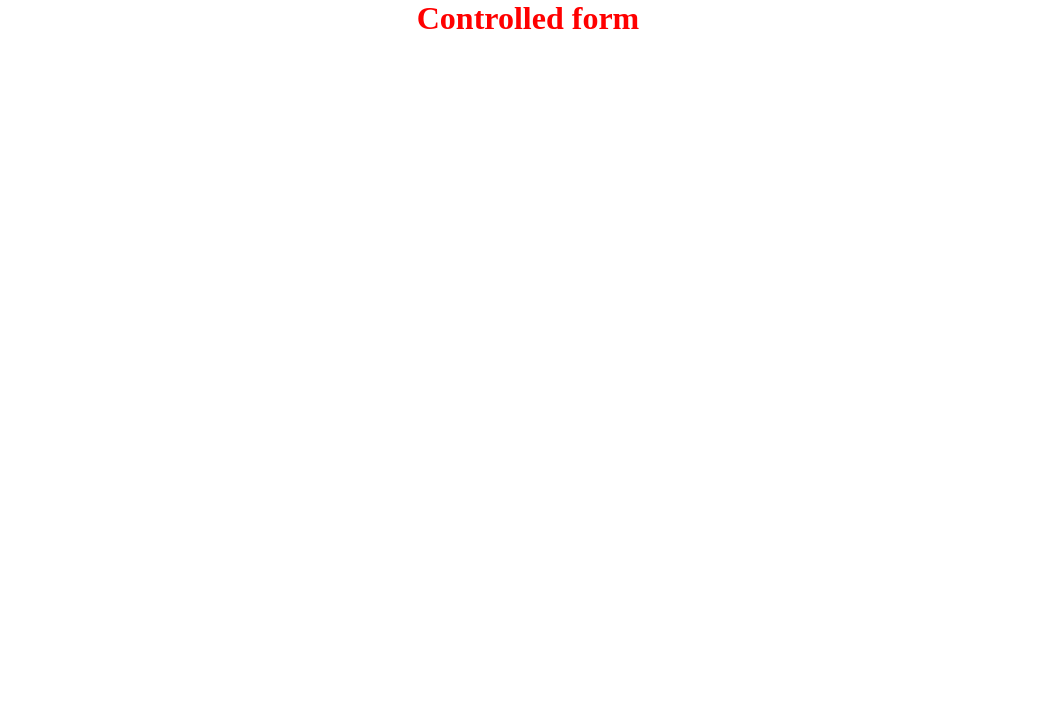
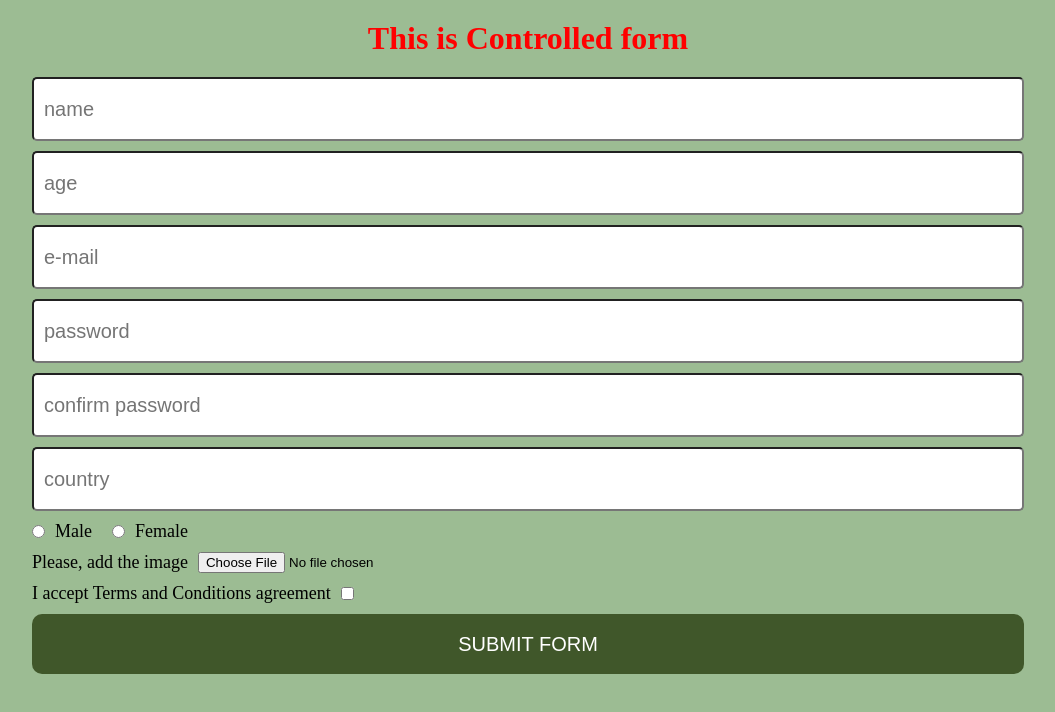
Before and after one commit to patciahevich/React_2025_Q1, a React (Vite) app in the folder forms/: page /controlled in a window 1280 px wide. Shown: the top 712 px of the page, without its empty margins (112-1167 px from the left). Built offline with nearby package versions, Linux system fonts and the light colour scheme.

Commit message:
feat: implement controlled form

```diff
--- a/forms/package.json
+++ b/forms/package.json
@@ -12,12 +12,14 @@
     "prepare": "cd .. && husky forms/.husky"
   },
   "dependencies": {
+    "@hookform/resolvers": "^4.1.3",
     "@reduxjs/toolkit": "^2.6.1",
     "react": "^19.0.0",
     "react-dom": "^19.0.0",
     "react-hook-form": "^7.54.2",
     "react-redux": "^9.2.0",
-    "react-router-dom": "^7.3.0"
+    "react-router-dom": "^7.3.0",
+    "yup": "^1.6.1"
   },
   "devDependencies": {
     "@eslint/js": "^9.21.0",
--- a/forms/src/index.css
+++ b/forms/src/index.css
@@ -7,28 +7,16 @@
 
 h1,
 h2 {
-  width: 100%;
-  text-align: center;
   color: red;
 }
 
 a {
   width: auto;
-  height: 60px;
-
   padding: 20px;
-
-  background-color: rgb(64, 87, 42);
-  color: white;
-  text-decoration: none;
-  border-radius: 10px;
-
-  transform: scale(1);
-  transition: all 0.4s;
 }
 
-a:hover {
-  transform: scale(1.1);
+span {
+  font-size: 18px;
 }
 
 nav {
@@ -38,3 +26,73 @@ nav {
   justify-content: center;
   gap: 30px;
 }
+
+p {
+  color: red;
+  font-size: 12px;
+}
+
+form {
+  width: 80%;
+
+  display: flex;
+  flex-direction: column;
+  gap: 10px;
+}
+
+input[type='text'],
+input[type='number'] {
+  width: 100%;
+  height: 64px;
+
+  padding: 30px 10px;
+
+  font-size: 20px;
+  border-radius: 5px;
+}
+
+label {
+  display: flex;
+  gap: 10px;
+}
+
+button {
+  border: none;
+}
+
+button,
+a {
+  height: 60px;
+
+  background-color: rgb(64, 87, 42);
+  color: white;
+  border-radius: 10px;
+
+  text-decoration: none;
+  text-transform: uppercase;
+  font-size: 20px;
+
+  cursor: pointer;
+  transform: scale(1);
+  transition: all 0.4s;
+}
+
+button[type='button'] {
+  width: 150px;
+  height: 30px;
+  font-size: 10px;
+}
+
+button:hover,
+a:hover {
+  transform: scale(1.1);
+}
+
+button:active {
+  transform: scale(0.9);
+}
+
+img {
+  width: 150px;
+  height: auto;
+}
--- a/forms/src/pages/Controlled.tsx
+++ b/forms/src/pages/Controlled.tsx
@@ -1,5 +1,117 @@
+import { useForm } from 'react-hook-form';
+import { FormData } from '../utils/types';
+import { yupResolver } from '@hookform/resolvers/yup';
+import { formSchema } from '../utils/validationSchema';
+import { useState } from 'react';
+import convertFileToBase64 from '../utils/convertFile';
+
 function Controlled() {
-  return <h1>Controlled form</h1>;
+  const {
+    register,
+    setValue,
+    handleSubmit,
+    formState: { errors },
+  } = useForm<FormData>({
+    mode: 'onBlur',
+    resolver: yupResolver(formSchema),
+  });
+
+  const [preview, setPreview] = useState<string | null>(null);
+
+  const handleFileUpload = async (
+    event: React.ChangeEvent<HTMLInputElement>
+  ) => {
+    const file = event.target.files?.[0];
+
+    if (file) {
+      try {
+        const base64String = await convertFileToBase64(file);
+        setPreview(base64String);
+      } catch (error) {
+        console.warn(error);
+      }
+    }
+  };
+
+  const resetImage = function () {
+    setValue('image', undefined);
+    setPreview(null);
+  };
+
+  const onSubmit = async (data: FormData) => {
+    console.log(data);
+  };
+
+  return (
+    <div className="wrapper">
+      <h1>This is Controlled form</h1>
+      <form onSubmit={handleSubmit(onSubmit)}>
+        <input type="text" {...register('name')} placeholder="name" />
+        {errors.name && <p>{errors.name.message}</p>}
+        <input type="number" {...register('age')} placeholder="age" />
+        {errors.age && <p>{errors.age.message}</p>}
+        <input type="text" {...register('email')} placeholder="e-mail" />
+        {errors.email && <p>{errors.email.message}</p>}
+        <input type="text" {...register('password')} placeholder="password" />
+        {errors.password && <p>{errors.password.message}</p>}
+        {errors.password?.types?.lowercase && (
+          <p>{errors.password.types.lowercase}</p>
+        )}
+        {errors.password?.types?.uppercase && (
+          <p>{errors.password.types.uppercase}</p>
+        )}
+        {errors.password?.types?.number && (
+          <p>{errors.password.types.number}</p>
+        )}
+        {errors.password?.types?.special && (
+          <p>{errors.password.types.special}</p>
+        )}
+        <input
+          type="text"
+          {...register('confirmPassword')}
+          placeholder="confirm password"
+        />
+        {errors.confirmPassword && <p>{errors.confirmPassword.message}</p>}
+        <input type="text" {...register('country')} placeholder="country" />
+        {errors.country && <p>{errors.country.message}</p>}
+
+        <div className="gender">
+          <label>
+            <input type="radio" value="male" {...register('gender')} />
+            <span>Male</span>
+          </label>
+
+          <label>
+            <input type="radio" value="female" {...register('gender')} />
+            <span>Female</span>
+          </label>
+        </div>
+        {errors.gender && <p>{errors.gender.message}</p>}
+        <label>
+          <span>Please, add the image</span>
+          <input
+            type="file"
+            {...register('image')}
+            onChange={handleFileUpload}
+          />
+        </label>
+        {errors.image && <p>{errors.image.message}</p>}
+        {preview && <img src={preview} alt="preview" />}
+        {preview && (
+          <button type="button" onClick={resetImage}>
+            Delete the file
+          </button>
+        )}
+
+        <label>
+          <span>I accept Terms and Conditions agreement</span>
+          <input type="checkbox" {...register('terms')} />
+        </label>
+        {errors.terms && <p>{errors.terms.message}</p>}
+        <button type="submit">submit form</button>
+      </form>
+    </div>
+  );
 }
 
 export default Controlled;
--- /dev/null
+++ b/forms/src/store/slices/countrySlice.ts
@@ -0,0 +1,73 @@
+import { createSlice, PayloadAction } from '@reduxjs/toolkit';
+
+interface CountryState {
+  countries: Array<string>;
+}
+
+const initialState: CountryState = {
+  countries: [
+    'United States',
+    'Canada',
+    'United Kingdom',
+    'Germany',
+    'France',
+    'Italy',
+    'Spain',
+    'Netherlands',
+    'Belgium',
+    'Sweden',
+    'Norway',
+    'Denmark',
+    'Finland',
+    'Iceland',
+    'Switzerland',
+    'Austria',
+    'Poland',
+    'Czech Republic',
+    'Hungary',
+    'Slovakia',
+    'Portugal',
+    'Greece',
+    'Ireland',
+    'Australia',
+    'New Zealand',
+    'Japan',
+    'South Korea',
+    'China',
+    'India',
+    'Brazil',
+    'Argentina',
+    'Mexico',
+    'Colombia',
+    'Chile',
+    'Peru',
+    'South Africa',
+    'Egypt',
+    'Turkey',
+    'Saudi Arabia',
+    'United Arab Emirates',
+    'Israel',
+    'Thailand',
+    'Vietnam',
+    'Malaysia',
+    'Indonesia',
+    'Philippines',
+    'Singapore',
+    'Russia',
+    'Ukraine',
+    'Kazakhstan',
+  ],
+};
+
+const countriesSlice = createSlice({
+  name: 'countries',
+  initialState,
+  reducers: {
+    add: (state, action: PayloadAction<string>) => {
+      state.countries.push(action.payload);
+    },
+  },
+});
+
+export const { add } = countriesSlice.actions;
+export default countriesSlice.reducer;
--- a/forms/src/store/store.ts
+++ b/forms/src/store/store.ts
@@ -1,9 +1,11 @@
 import { configureStore } from '@reduxjs/toolkit';
 import formReducer from './slices/formSlice';
+import countriesReducer from './slices/countrySlice';
 
 export const store = configureStore({
   reducer: {
     forms: formReducer,
+    countries: countriesReducer,
   },
 });
 
--- a/forms/src/styles/main.scss
+++ b/forms/src/styles/main.scss
@@ -6,7 +6,13 @@
 
   display: flex;
   flex-direction: column;
+  align-items: center;
   gap: 20px;
 
   background-color: rgba(119, 163, 106, 0.721);
 }
+
+.gender {
+  display: flex;
+  gap: 20px;
+}
--- /dev/null
+++ b/forms/src/utils/convertFile.ts
@@ -0,0 +1,24 @@
+const convertFileToBase64 = (file: File): Promise<string> => {
+  return new Promise((resolve, reject) => {
+    if (!file) {
+      reject(new Error('No file provided'));
+      return;
+    }
+
+    const reader = new FileReader();
+
+    reader.onload = () => {
+      if (typeof reader.result === 'string') {
+        resolve(reader.result);
+      } else {
+        reject(new Error('Failed to convert file to Base64'));
+      }
+    };
+
+    reader.onerror = () => reject(new Error('Error reading file'));
+
+    reader.readAsDataURL(file);
+  });
+};
+
+export default convertFileToBase64;
--- a/forms/src/utils/types.ts
+++ b/forms/src/utils/types.ts
@@ -3,6 +3,9 @@ export type FormData = {
   age: number;
   email: string;
   password: string;
+  confirmPassword: string;
+  country: string;
   gender: string;
-  country: string;
+  image?: FileList;
+  terms?: boolean;
 };
--- /dev/null
+++ b/forms/src/utils/validationSchema.ts
@@ -0,0 +1,73 @@
+import * as yup from 'yup';
+
+const maxSize = 2 * 1024 * 1024;
+const validFileExtensions = ['jpeg', 'png'];
+
+function isValidFileType(fileName: string) {
+  return fileName
+    ? validFileExtensions.includes(fileName.split('.')[1])
+    : false;
+}
+
+export const formSchema = yup.object().shape({
+  name: yup
+    .string()
+    .required('Name is required')
+    .matches(
+      /^[A-Z][a-z]+$/,
+      'First letter must be uppercase, others lowercase'
+    ),
+  age: yup
+    .number()
+    .required('Age is required')
+    .moreThan(0, 'Age should be more than 0'),
+  email: yup
+    .string()
+    .required('Email is required')
+    .email('Email should be valid'),
+  password: yup
+    .string()
+    .required('Password is required')
+    .test('number', 'Password should contain at least 1 number', (value) =>
+      /[0-9]/.test(value)
+    )
+    .test(
+      'uppercase',
+      'Password should contain at least 1 uppercase letter',
+      (value) => /[A-Z]/.test(value)
+    )
+    .test(
+      'lowercase',
+      'The password should contain at least 1 lowercase letter',
+      (value) => /[a-z]/.test(value)
+    )
+    .test(
+      'special',
+      'The password should contain at least 1 spacial character (!@#$%^&*)',
+      (value) => /[!@#$%^&*]/.test(value)
+    ),
+  confirmPassword: yup
+    .string()
+    .required('You should confirm your password')
+    .oneOf([yup.ref('password')], 'Passwords should match'),
+  country: yup.string().required('Country is required'),
+  gender: yup.string().required(),
+  image: yup
+    .mixed<FileList>()
+    .test(
+      'required',
+      'Pleas, add the image',
+      (value) => value instanceof FileList && value.length > 0
+    )
+    .test(
+      'size',
+      'File should be less than 2MB',
+      (value) => value?.[0] && value[0].size <= maxSize
+    )
+    .test(
+      'type',
+      'Image should have extension  .png or .jpeg',
+      (value) => value?.[0] && isValidFileType(value[0].name.toLowerCase())
+    ),
+  terms: yup.boolean().oneOf([true], 'You should accept Terms and Conditions'),
+});
```
Also changed, not shown: forms/src/hooks/useCountries.ts (added, +9 -0 lines), 1 other file (tests, documents, lock files or other folders).
